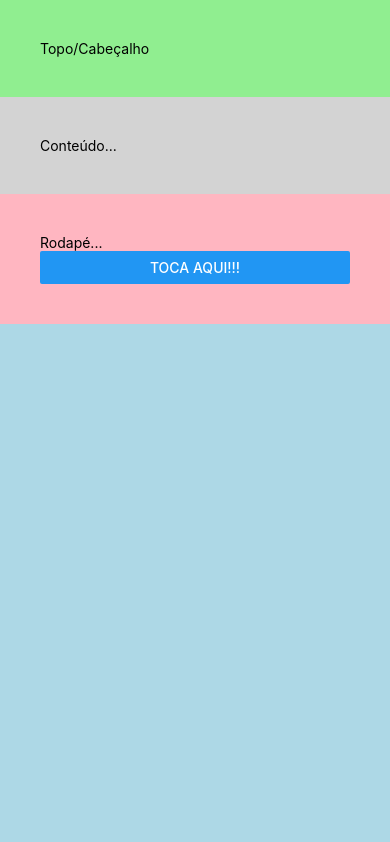
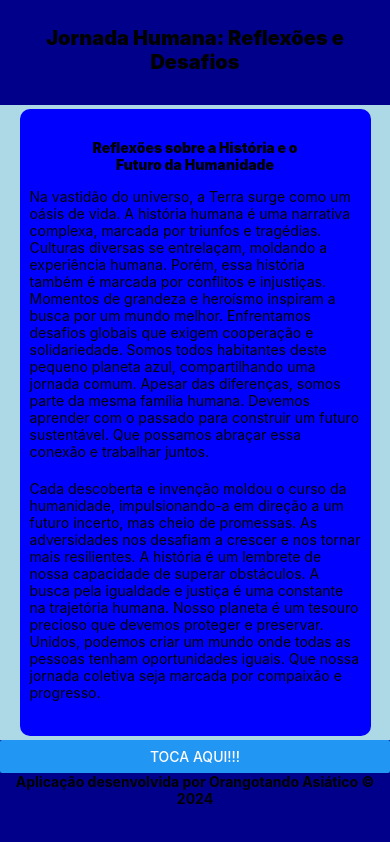
Before and after one commit to PhoenixFoxz/ola-react-native, a React Native app: screen / in a window 390 px wide. Built offline with nearby package versions, Linux system fonts and the light colour scheme.

Commit message:
estilização

```diff
--- a/App.js
+++ b/App.js
@@ -1,9 +1,10 @@
+import estilos from "./src/stylesheets/estilos";
+
 import {
   Alert,
   Button,
   SafeAreaView,
   StatusBar,
-  StyleSheet,
   Text,
   View,
 } from "react-native";
@@ -18,38 +19,46 @@ export default function App() {
       <StatusBar />
       <SafeAreaView style={estilos.container}>
         <View style={estilos.cabecalho}>
-          <Text>Topo/Cabeçalho</Text>
+          <Text style={estilos.tituloCabecalho}>
+            Jornada Humana: Reflexões e Desafios
+          </Text>
         </View>
         <View style={estilos.conteudo}>
-          <Text>Conteúdo...</Text>
+          <Text style={estilos.tituloConteudo}>
+            Reflexões sobre a História e o Futuro da Humanidade
+          </Text>
+          <Text style={estilos.texto}>
+            Na vastidão do universo, a Terra surge como um oásis de vida. A
+            história humana é uma narrativa complexa, marcada por triunfos e
+            tragédias. Culturas diversas se entrelaçam, moldando a experiência
+            humana. Porém, essa história também é marcada por conflitos e
+            injustiças. Momentos de grandeza e heroísmo inspiram a busca por um
+            mundo melhor. Enfrentamos desafios globais que exigem cooperação e
+            solidariedade. Somos todos habitantes deste pequeno planeta azul,
+            compartilhando uma jornada comum. Apesar das diferenças, somos parte
+            da mesma família humana. Devemos aprender com o passado para
+            construir um futuro sustentável. Que possamos abraçar essa conexão e
+            trabalhar juntos.
+          </Text>
+          <Text style={estilos.texto}>
+            Cada descoberta e invenção moldou o curso da humanidade,
+            impulsionando-a em direção a um futuro incerto, mas cheio de
+            promessas. As adversidades nos desafiam a crescer e nos tornar mais
+            resilientes. A história é um lembrete de nossa capacidade de superar
+            obstáculos. A busca pela igualdade e justiça é uma constante na
+            trajetória humana. Nosso planeta é um tesouro precioso que devemos
+            proteger e preservar. Unidos, podemos criar um mundo onde todas as
+            pessoas tenham oportunidades iguais. Que nossa jornada coletiva seja
+            marcada por compaixão e progresso.
+          </Text>
         </View>
         <View style={estilos.rodape}>
-          <Text>Rodapé...</Text>
           <Button title="Toca aqui!!!" onPress={vai} />
+          <Text style={estilos.titulo}>
+            Aplicação desenvolvida por Orangotando Asiático © 2024
+          </Text>
         </View>
       </SafeAreaView>
     </>
   );
 }
-
-const estilos = StyleSheet.create({
-  container: {
-    backgroundColor: "lightblue",
-    flex: 1,
-  },
-
-  cabecalho: {
-    backgroundColor: "lightgreen",
-    padding: 40,
-  },
-
-  conteudo: {
-    backgroundColor: "lightgrey",
-    padding: 40,
-  },
-
-  rodape: {
-    backgroundColor: "lightpink",
-    padding: 40,
-  },
-});
--- /dev/null
+++ b/src/stylesheets/estilos.js
@@ -0,0 +1,62 @@
+import { StyleSheet } from "react-native";
+
+const estilos = StyleSheet.create({
+  container: {
+    backgroundColor: "lightblue",
+    flex: 1,
+    justifyContent: "space-around",
+  },
+
+  cabecalho: {
+    backgroundColor: "darkblue",
+    flex: 1,
+  },
+
+  conteudo: {
+    backgroundColor: "blue",
+    flex: 6,
+    width: "90%",
+    marginLeft: "auto",
+    marginRight: "auto",
+    marginTop: 4,
+    marginBottom: 4,
+    borderRadius: 10,
+  },
+
+  titulo: {
+    textAlign: "center",
+    paddingBottom: 5,
+    fontWeight: "700",
+  },
+
+  tituloCabecalho: {
+    marginBottom: "auto",
+    marginTop: "auto",
+    textAlign: "center",
+    paddingBottom: 5,
+    fontWeight: "900",
+    fontSize: 20,
+  },
+
+  tituloConteudo: {
+    textAlign: "center",
+    fontWeight: "900",
+    marginBottom: 15,
+    marginTop: 30,
+    marginLeft: 50,
+    marginRight: 50,
+  },
+
+  texto: {
+    marginBottom: 20,
+    marginLeft: 10,
+    marginRight: 10,
+  },
+
+  rodape: {
+    backgroundColor: "darkblue",
+    flex: 1,
+  },
+});
+
+export default estilos;
```
